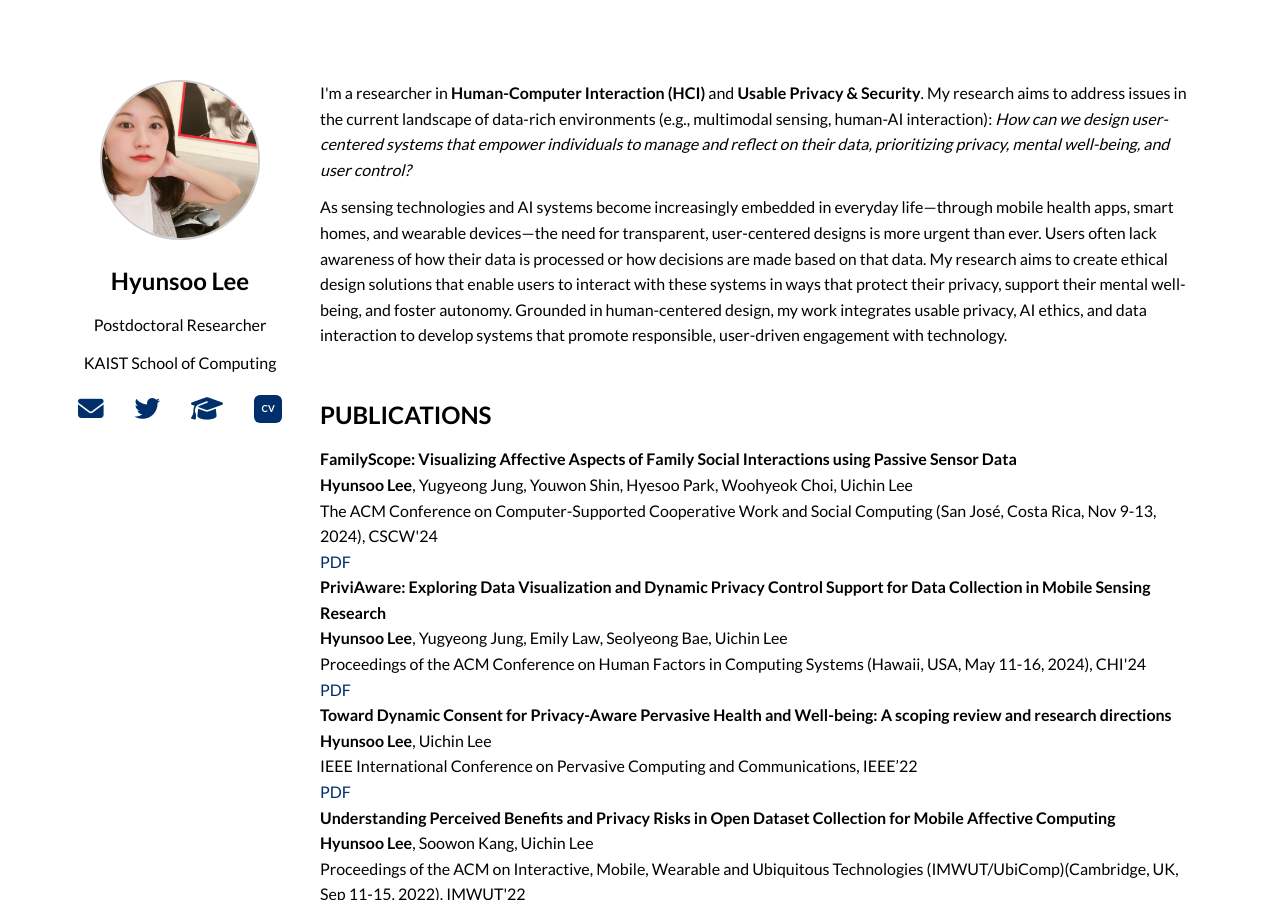
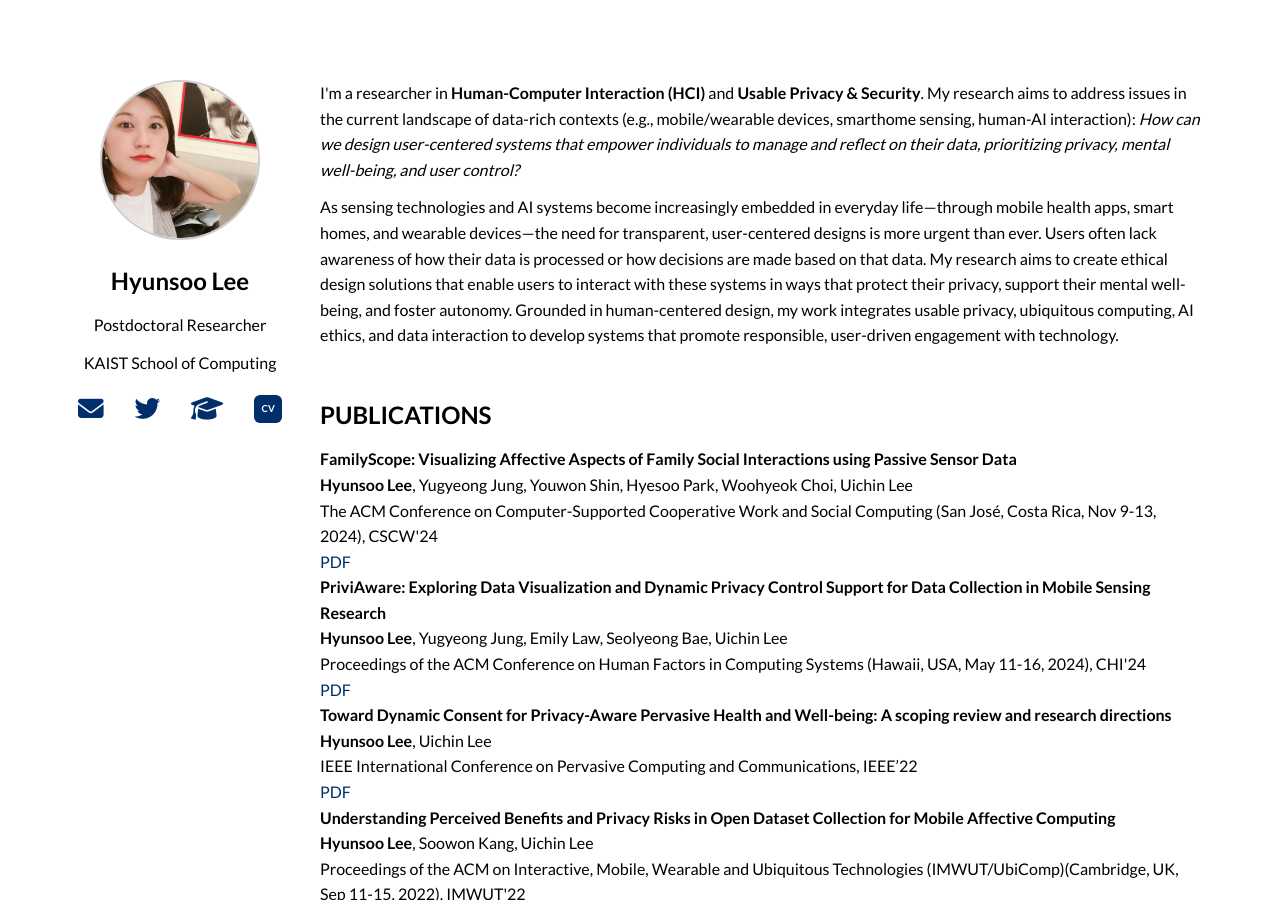
Before and after one commit to hslee90/hslee90.github.io, a Jekyll site: the page built from index.md, in a window 1280 px wide and 900 px high. Built offline with Jekyll 4.4.1, drawn with Linux system fonts in a browser that asks for light colours; nearby versions of some CDN libraries.

Commit message:
Update index.md

```diff
--- a/index.md
+++ b/index.md
@@ -29,9 +29,9 @@ title: "Hyunsoo Lee"
 
   <!-- 오른쪽: 텍스트 내용 -->
   <div class="main-content">
-    <p>I'm a researcher in <strong>Human-Computer Interaction (HCI)</strong> and <strong>Usable Privacy & Security</strong>. My research aims to address issues in the current landscape of data-rich environments (e.g., multimodal sensing, human-AI interaction): <i>How can we design user-centered systems that empower individuals to manage and reflect on their data, prioritizing privacy, mental well-being, and user control?</i></p>
+    <p>I'm a researcher in <strong>Human-Computer Interaction (HCI)</strong> and <strong>Usable Privacy & Security</strong>. My research aims to address issues in the current landscape of data-rich contexts (e.g., mobile/wearable devices, smarthome sensing, human-AI interaction): <i>How can we design user-centered systems that empower individuals to manage and reflect on their data, prioritizing privacy, mental well-being, and user control?</i></p>
 
-    <p>As sensing technologies and AI systems become increasingly embedded in everyday life—through mobile health apps, smart homes, and wearable devices—the need for transparent, user-centered designs is more urgent than ever. Users often lack awareness of how their data is processed or how decisions are made based on that data. My research aims to create ethical design solutions that enable users to interact with these systems in ways that protect their privacy, support their mental well-being, and foster autonomy. Grounded in human-centered design, my work integrates usable privacy, AI ethics, and data interaction to develop systems that promote responsible, user-driven engagement with technology.</p>
+    <p>As sensing technologies and AI systems become increasingly embedded in everyday life—through mobile health apps, smart homes, and wearable devices—the need for transparent, user-centered designs is more urgent than ever. Users often lack awareness of how their data is processed or how decisions are made based on that data. My research aims to create ethical design solutions that enable users to interact with these systems in ways that protect their privacy, support their mental well-being, and foster autonomy. Grounded in human-centered design, my work integrates usable privacy, ubiquitous computing, AI ethics, and data interaction to develop systems that promote responsible, user-driven engagement with technology.</p>
 
     <h2 id="publications">PUBLICATIONS</h2>
 
```
